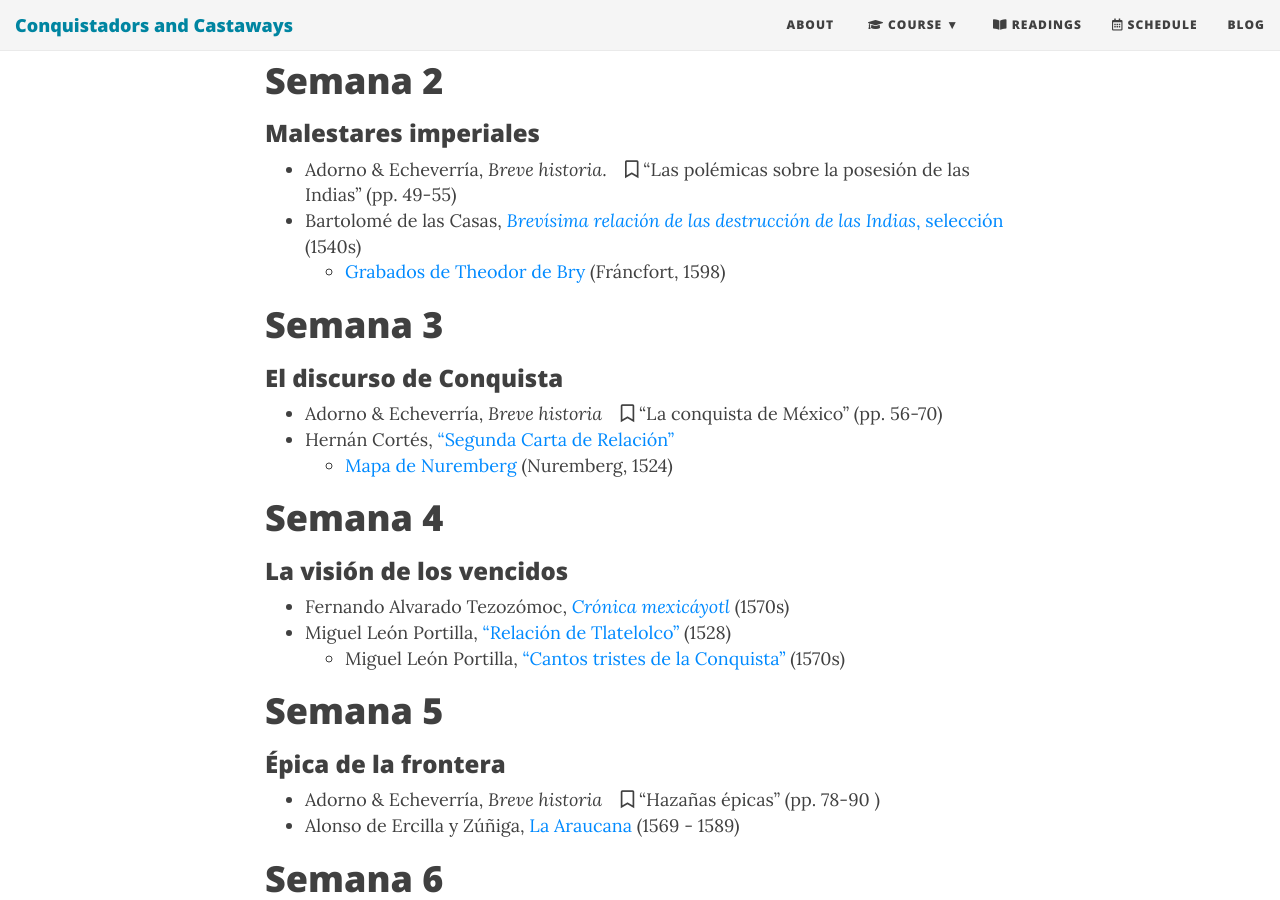
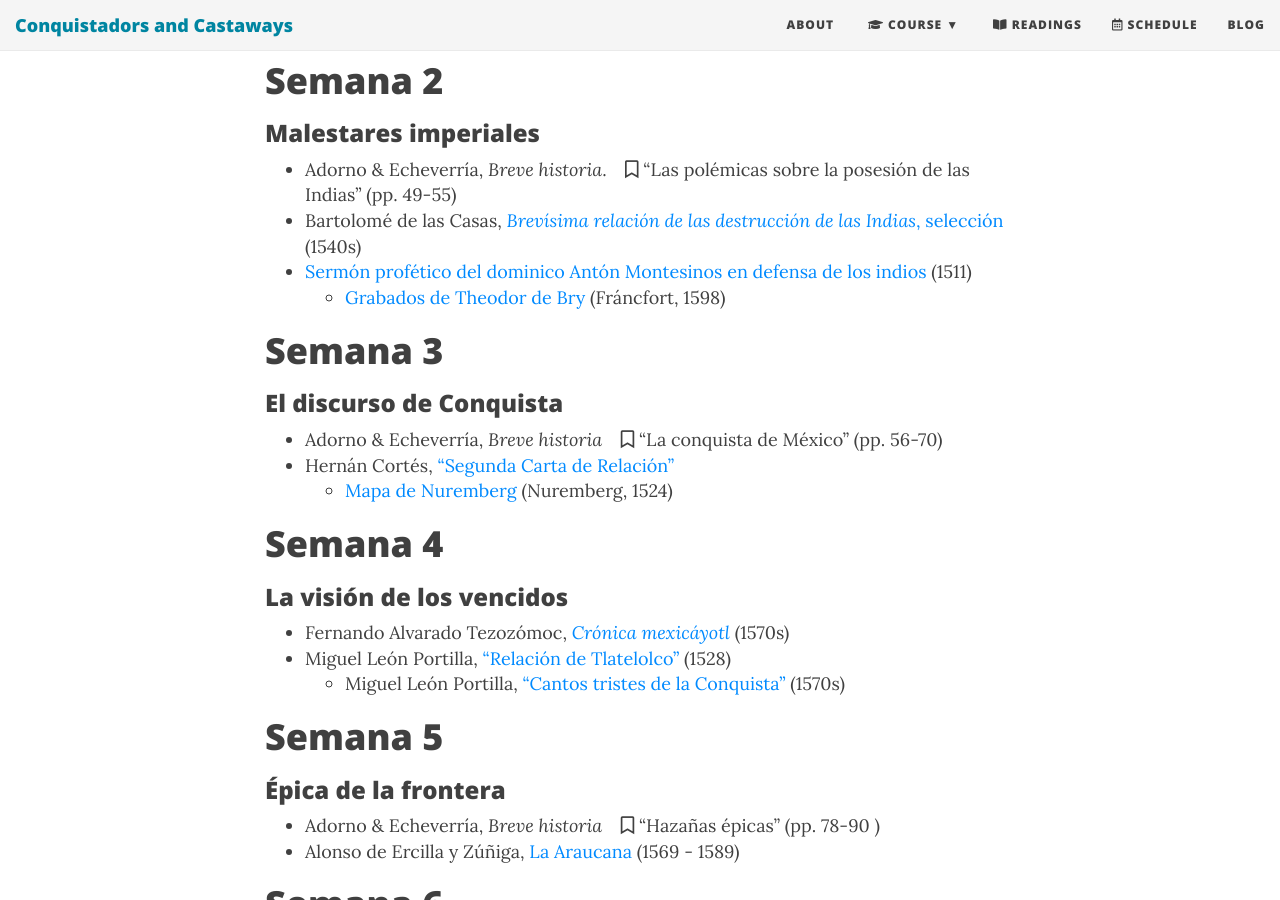
Before and after one commit to Hipomenes/ls452, a Jekyll site: the page built from syllabus.md, in a window 1280 px wide and 900 px high, scrolled down 1460 px. Built offline with Jekyll 4.4.1, drawn with Linux system fonts in a browser that asks for light colours; nearby versions of some CDN libraries.

Commit message:
Update syllabus.md

```diff
--- a/syllabus.md
+++ b/syllabus.md
@@ -33,6 +33,7 @@ bigimg: /img/cuauhquecholan.jpg
 
 - Adorno & Echeverría, *Breve historia*. &ensp; <i class="far fa-bookmark"></i> “Las polémicas sobre la posesión de las Indias” (pp. 49-55)
 - Bartolomé de las Casas, [*Brevísima relación de las destrucción de las Indias*, selección](https://drive.google.com/open?id=16fXW5kJKYfivZrQdTBea9kLmKCl7F2RK) (1540s)
+- [Sermón profético del dominico Antón Montesinos en defensa de los indios](montesinos) (1511)
     - [Grabados de Theodor de Bry](https://commons.wikimedia.org/wiki/Category:Prints_from_Bartolom%C3%A9_de_las_Casas_Regionum) (Fráncfort, 1598)
 
 # Semana 3
```
